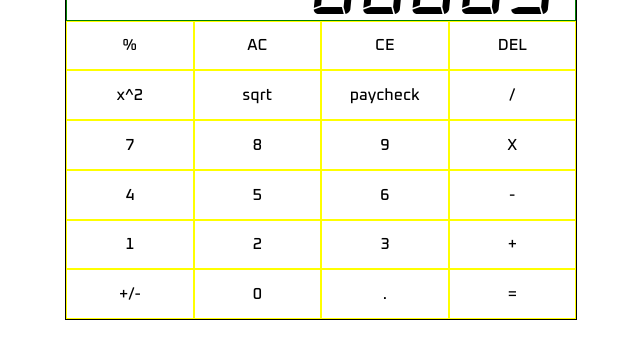
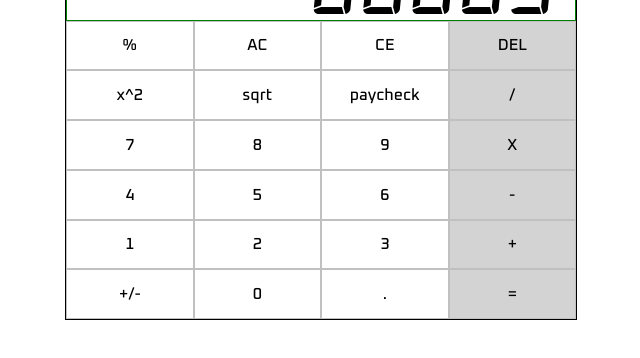
Before and after one commit to aughostcodes/calculator, a plain HTML site: page index.html in a window 1280 px wide. Shown: the part 144-502 px from the top of the page, without its empty margins (319-959 px from the left). Drawn offline with Linux system fonts and the light colour scheme.

Commit message:
Some small color stuff

```diff
--- a/index.html
+++ b/index.html
@@ -5,7 +5,7 @@
     <meta name="viewport" content="width=device-width, initial-scale=1.0">
     <link href="https://fonts.googleapis.com/css2?family=Oxanium:wght@500&display=swap" rel="stylesheet">
     <link rel="stylesheet" href="styles.css" />
-    <title>Calculator</title>
+    <title>TOP Calculator</title>
 </head>
 <body>
     <div class="main-container">
--- a/styles.css
+++ b/styles.css
@@ -43,10 +43,14 @@
 }
 
 .button {
-    border: 1px solid yellow;
+    border: 1px solid silver;
     display: flex;
     justify-content: center;
     align-items: center;
+}
+
+.button:nth-child(4n) {
+    background-color: lightgray;
 }
 
 .percentage {
```
